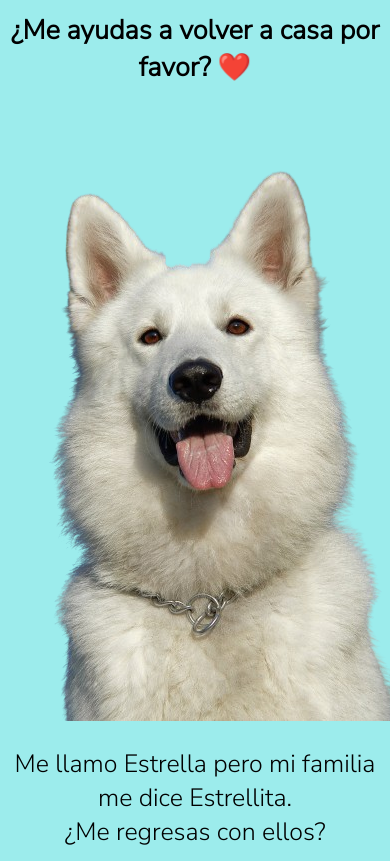
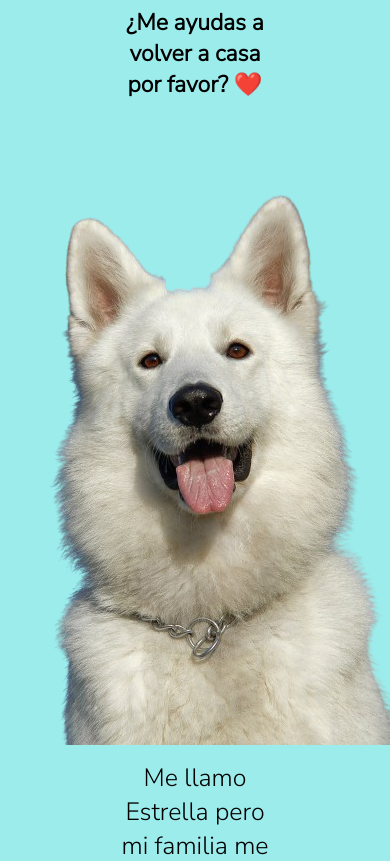
Before and after one commit to Kysbel/Tarjeta-Mascota, a plain HTML site: page index.html in a window 390 px wide. Shown: the part 196-1057 px from the top of the page. Drawn offline with Linux system fonts and the light colour scheme.

Commit message:
agregué @media a la etiqueta p que va con la imagen

```diff
--- a/style.css
+++ b/style.css
@@ -53,6 +53,14 @@ font-size: 27px;
 padding-top: 15px;
 }
 
+@media (min-width:350px) and (max-width:833px){
+    h2{
+        font-size:23px ;
+        padding-top: 15px;
+        padding: 10px 117px;
+    }
+}
+
 img{
 background-size: 80px;
 cursor: pointer;
@@ -83,6 +91,15 @@ p{
 font-size: 25px;
 padding-top: 20px;
 padding-bottom: 15px;
+}
+
+@media (min-width:350px) and (max-width:833px){
+    p{
+        font-size: 25px;
+        padding-top: 20px;
+        padding-bottom: 15px;
+        padding: 10px 117px;
+    }
 }
 
 br{
```
